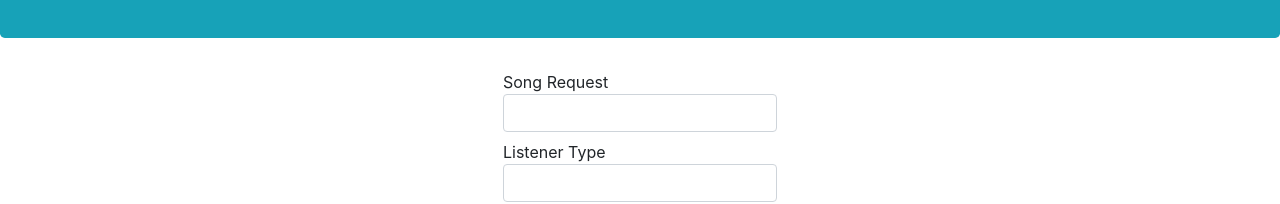
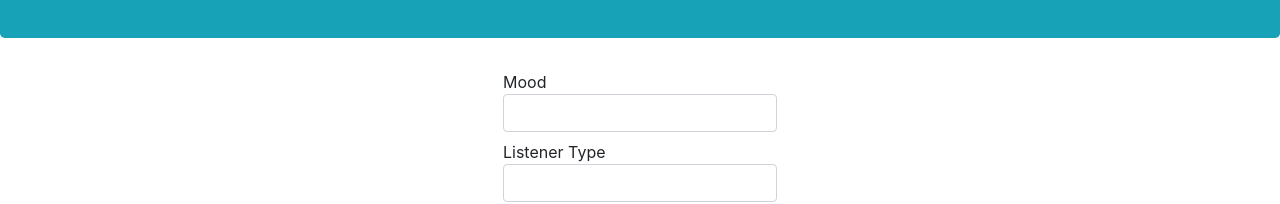
Before and after one commit to blinkhorn/sRT, an Angular app: page / in a window 1280 px wide. Shown: the part 178-382 px from the top of the page. Built offline with nearby package versions, Linux system fonts and the light colour scheme.

Commit message:
1235 | ui update to reflect mood param

```diff
--- a/src/app/request/request.component.html
+++ b/src/app/request/request.component.html
@@ -1,7 +1,7 @@
 <form #songRequest="ngForm" (ngSubmit)="onClickSubmit(songRequest.value)">
   <div class="d-flex flex-column align-items-center">
-    <label>Song Request
-      <input type="text" name="song-request" class="form-control" ngModel>
+    <label>Mood
+      <input type="text" name="mood" class="form-control" ngModel>
     </label>
     <label>Listener Type
       <input type="type" name="listener-type" class="form-control" ngModel>
```
